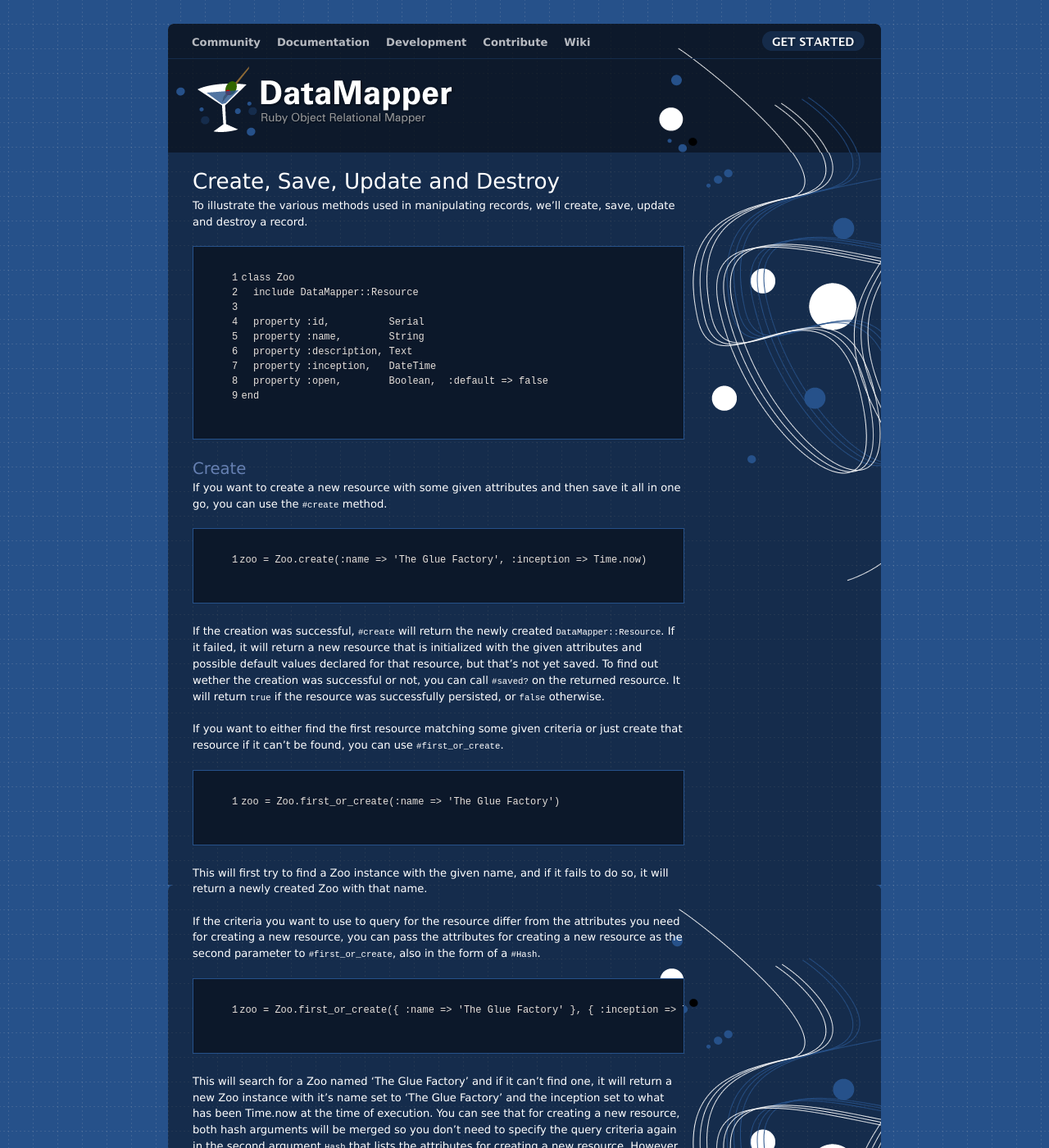
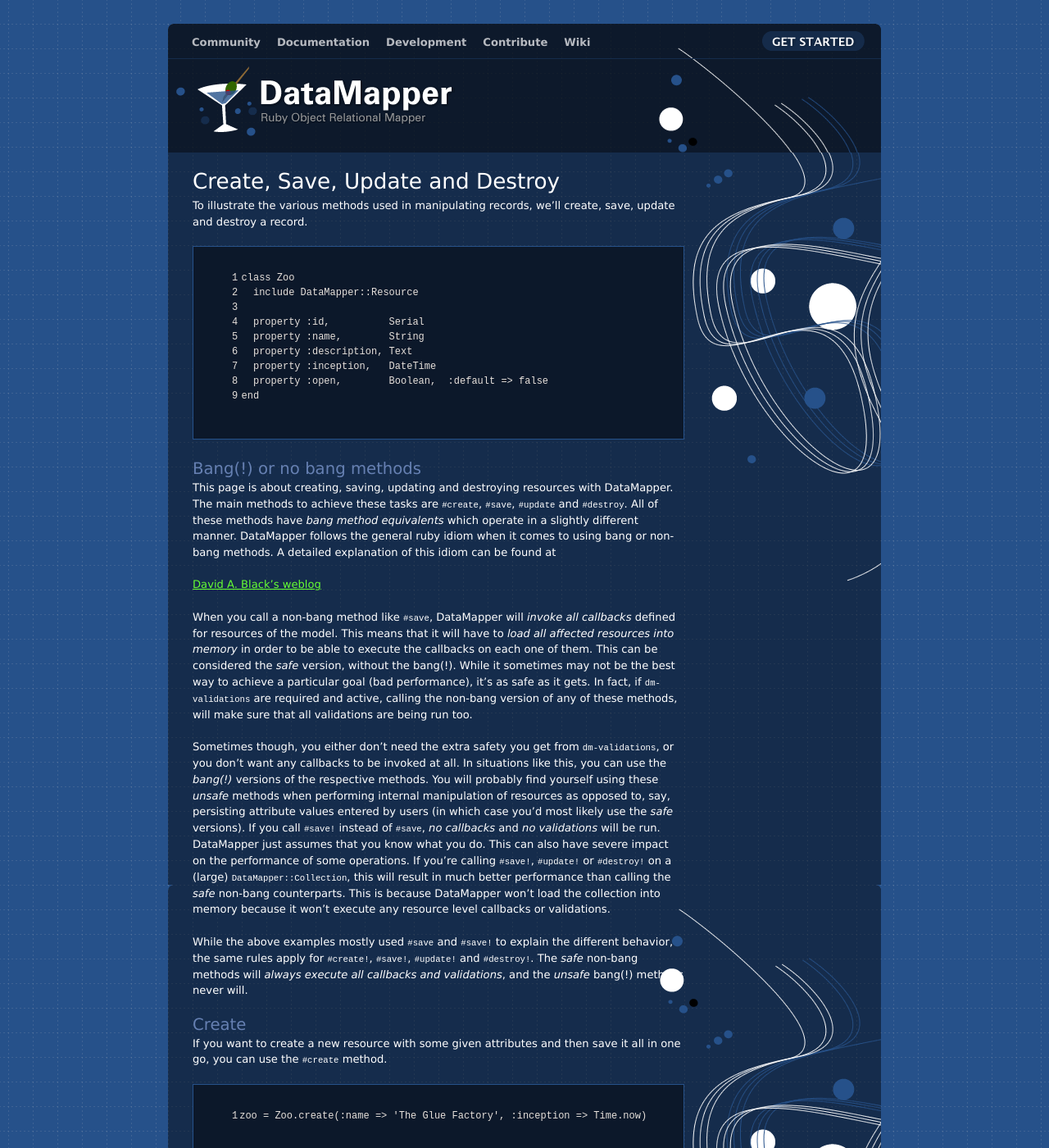
Before and after one commit to datamapper/datamapper.github.com, a Jekyll site: the page built from docs/create_and_destroy.markdown, in a window 1280 px wide and 1400 px high. Shown: the whole window at 82% size. Built offline with Jekyll 4.4.1, drawn with Linux system fonts in a browser that asks for light colours.

Commit message:
Explain usage of bang(!) vs. no-bang methods in DM

```diff
--- a/docs/create_and_destroy.markdown
+++ b/docs/create_and_destroy.markdown
@@ -22,6 +22,44 @@ class Zoo
   property :open,        Boolean,  :default => false
 end
 {% endhighlight %}
+
+
+Bang(!) or no bang methods
+-----------------------------
+
+This page is about creating, saving, updating and destroying resources with
+DataMapper. The main methods to achieve these tasks are `#create`, `#save`,
+`#update` and `#destroy`. All of these methods have _bang method equivalents_
+which operate in a slightly different manner. DataMapper follows the general
+ruby idiom when it comes to using bang or non-bang methods. A detailed explanation
+of this idiom can be found at
+
+[David A. Black's weblog](http://dablog.rubypal.com/2007/8/15/bang-methods-or-danger-will-rubyist)
+
+When you call a non-bang method like `#save`, DataMapper will _invoke all callbacks_
+defined for resources of the model. This means that it will have to _load all affected
+resources into memory_ in order to be able to execute the callbacks on each one of them.
+This can be considered the _safe_ version, without the bang(!). While it sometimes may
+not be the best way to achieve a particular goal (bad performance), it's as safe as it
+gets. In fact, if `dm-validations` are required and active, calling the non-bang version
+of any of these methods, will make sure that all validations are being run too.
+
+Sometimes though, you either don't need the extra safety you get from `dm-validations`,
+or you don't want any callbacks to be invoked at all. In situations like this, you can use
+the _bang(!)_ versions of the respective methods. You will probably find yourself using these
+_unsafe_ methods when performing internal manipulation of resources as opposed to, say,
+persisting attribute values entered by users (in which case you'd most likely use the _safe_
+versions). If you call `#save!` instead of `#save`, _no callbacks_ and _no validations_ will
+be run. DataMapper just assumes that you know what you do. This can also have severe impact
+on the performance of some operations. If you're calling `#save!`, `#update!` or `#destroy!`
+on a (large) `DataMapper::Collection`, this will result in much better performance than calling
+the _safe_ non-bang counterparts. This is because DataMapper won't load the collection into
+memory because it won't execute any resource level callbacks or validations.
+
+While the above examples mostly used `#save` and `#save!` to explain the different behavior,
+the same rules apply for `#create!`, `#save!`, `#update!` and `#destroy!`. The _safe_ non-bang
+methods will _always execute all callbacks and validations_, and the _unsafe_ bang(!) methods
+never will.
 
 Create
 ------
```
